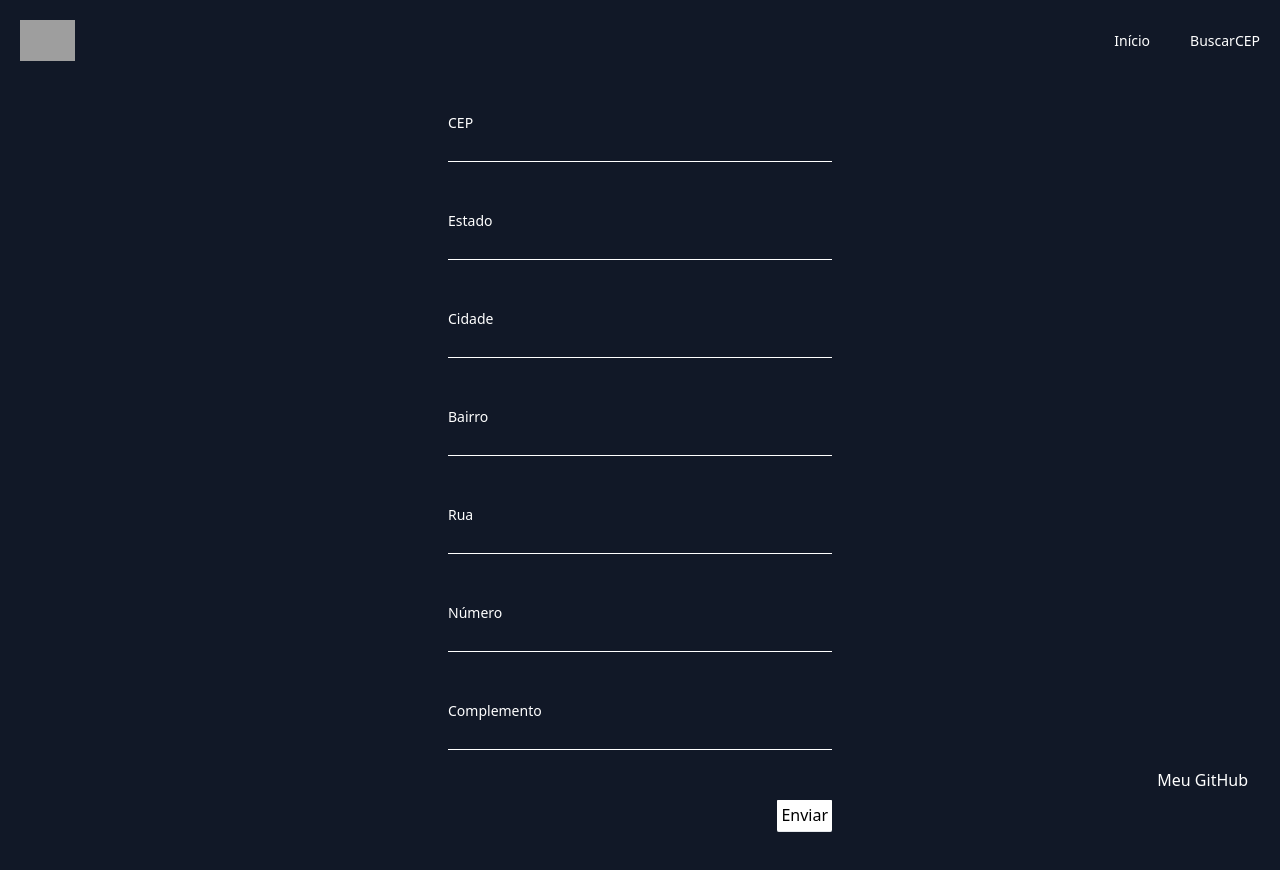
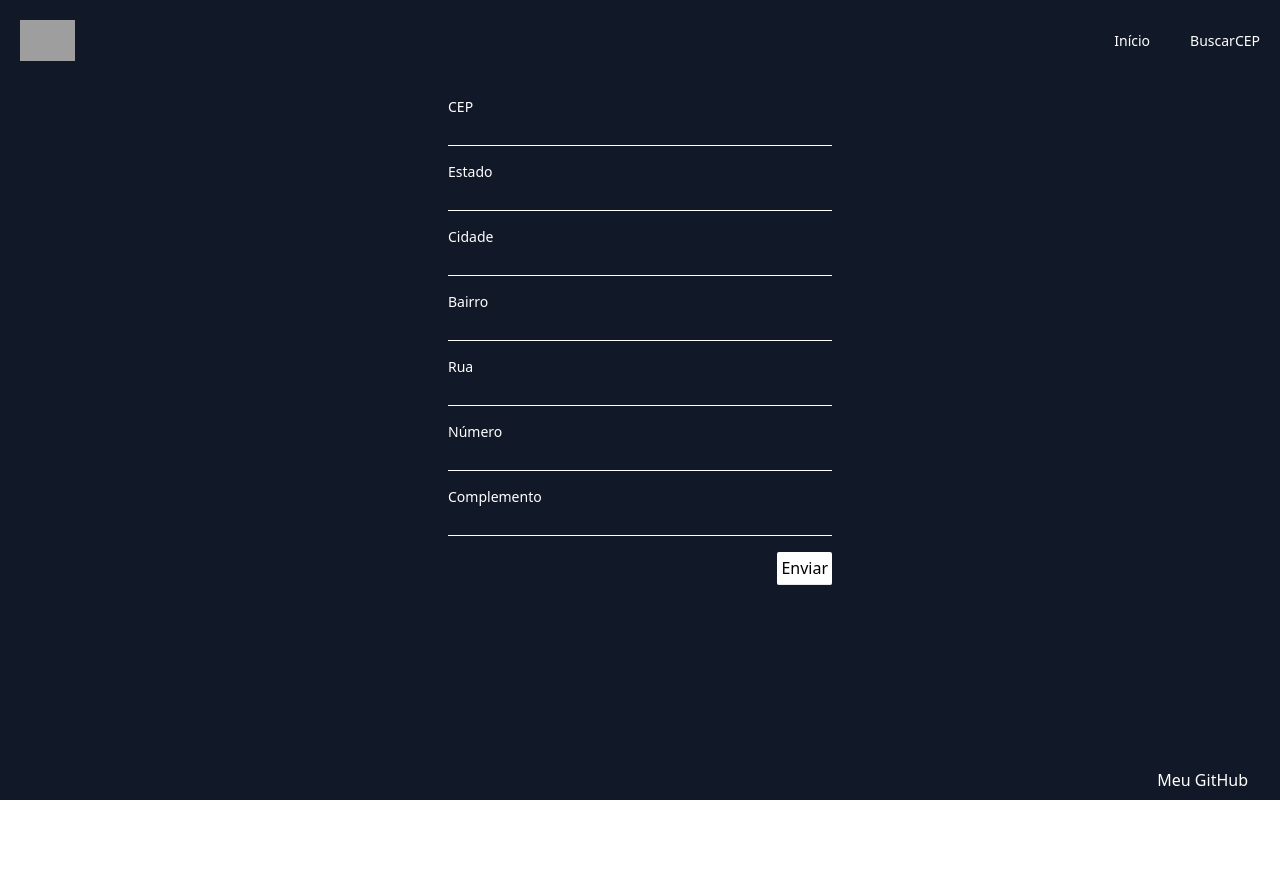
Before and after one commit to pzambao/nuxtjs-blog, a Nuxt app: page /Search-cep in a window 1280 px wide. Shown: the top 870 px of the page. After the commit the page ends 800 px from the top, so only its background shows below. Built offline with nearby package versions, Linux system fonts and the light colour scheme; grey boxes are pictures that could not be loaded.

Commit message:
feat: css adjusts

```diff
--- a/pages/Search-cep.vue
+++ b/pages/Search-cep.vue
@@ -1,7 +1,7 @@
 <template>
-  <div class="items-center justify-center bg-gray-900 w-full pb-8">
+  <div class="items-center justify-center bg-gray-900 h-screen w-full pb-8">
     <Navbar />
-    <form class="grid grid-cols-1 gap-8 w-[70%] sm:w-[30%] h-screen py-8 justify-self-center text-white " @submit.prevent="handleSubmit">
+    <form class="grid grid-cols-1 gap-4 w-[70%] sm:w-[30%] pt-4 justify-self-center text-white " @submit.prevent="handleSubmit">
       <div>
         <label for="cep" class="block text-sm font-medium text-left mb-1">CEP</label>
         <input
```
